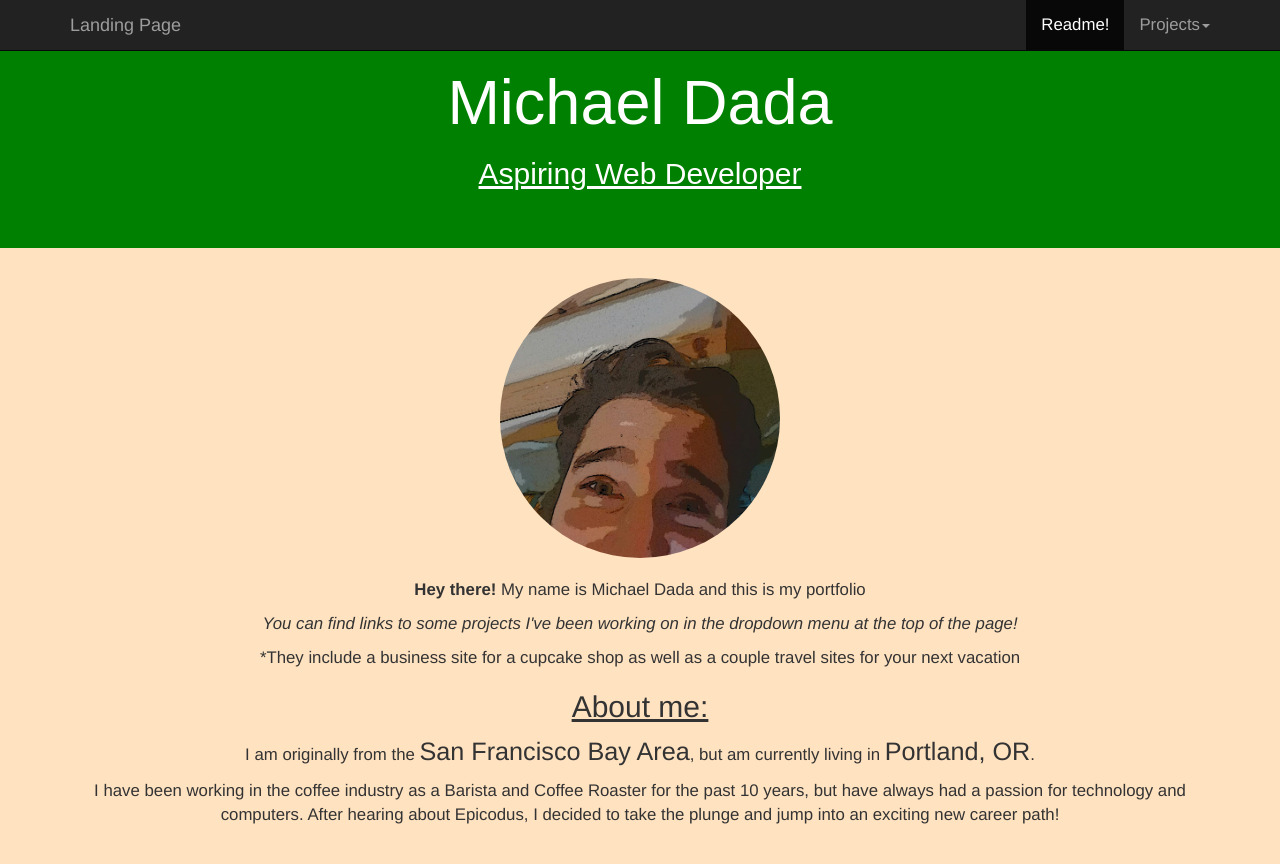
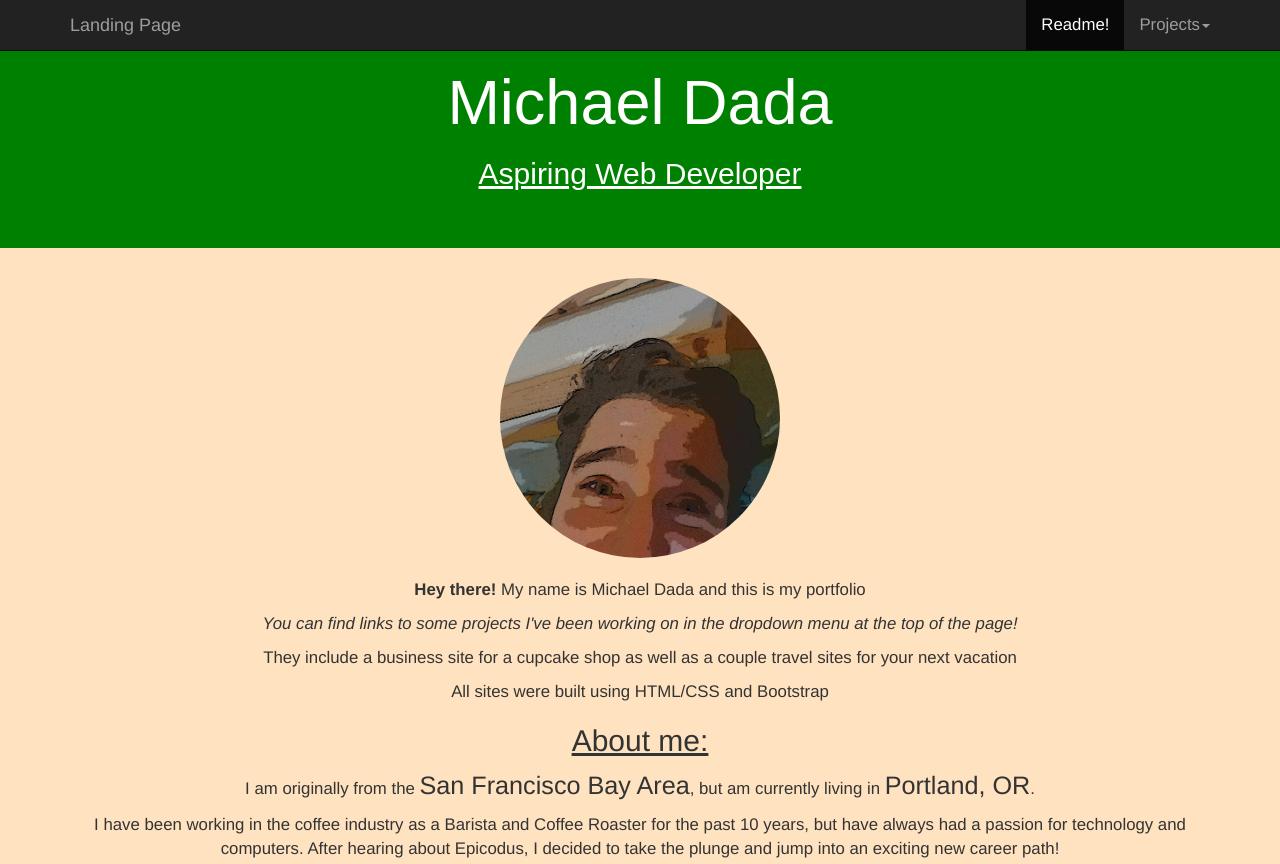
Before and after one commit to michaeldada/michaeldada.github.io, a plain HTML site: page index.html in a window 1280 px wide. Shown: the top 864 px of the page. Drawn offline with nearby package versions, Linux system fonts and the light colour scheme.

Commit message:
add clarification to site tools

```diff
--- a/index.html
+++ b/index.html
@@ -42,7 +42,8 @@
       <img src="img/me.jpg" id="me" class="img-circle"><br>
       <p><strong>Hey there!</strong> My name is Michael Dada and this is my portfolio</p>
       <p><em>You can find links to some projects I've been working on in the dropdown menu at the top of the page!</em></p>
-      <p>*They include a business site for a cupcake shop as well as a couple travel sites for your next vacation</p>
+      <p>They include a business site for a cupcake shop as well as a couple travel sites for your next vacation</p>
+      <p>All sites were built using HTML/CSS and Bootstrap</p>
       <h2>About me:</h2>
       <p>I am originally from the <span class="city">San Francisco Bay Area</span>, but am currently living in <span class="city">Portland, OR</span>.</p>
       <p>I have been working in the coffee industry as a Barista and Coffee Roaster for the past 10 years, but have always had a passion for technology and computers.  After hearing about Epicodus, I decided to take the plunge and jump into an exciting new career path! </p>
```
